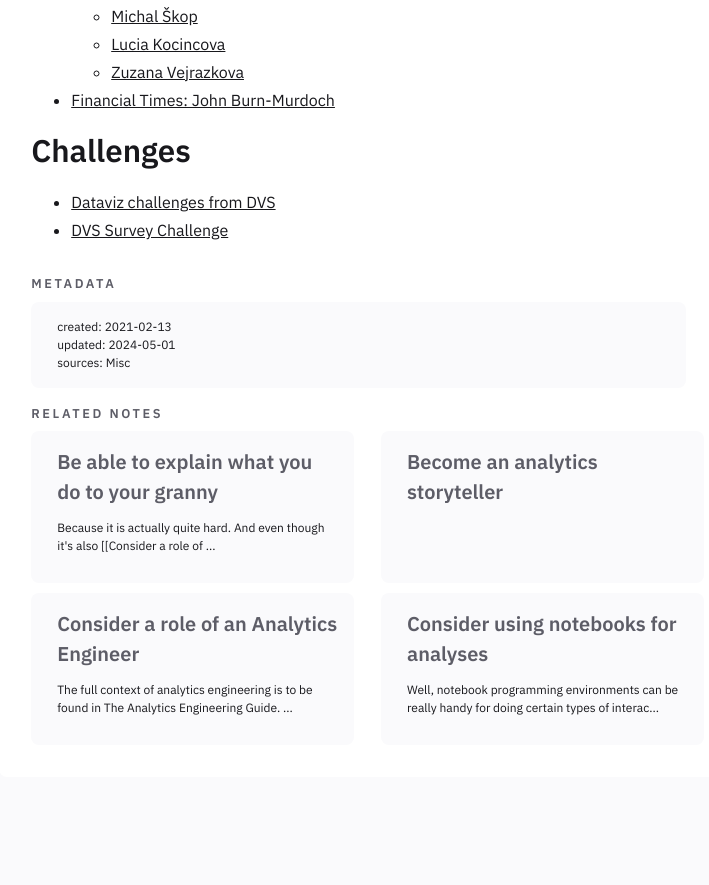
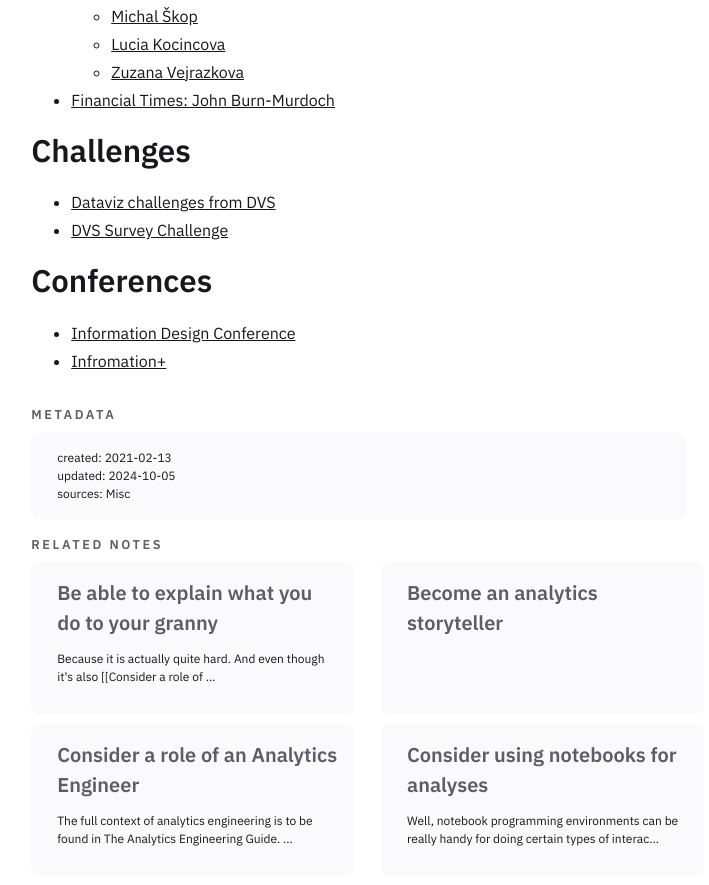
Before and after one commit to one-data-cookie/one-data-cookie.github.io, a Jekyll site: the page built from _notes/data-vis/Learn from others.md, in a window 1280 px wide and 900 px high, scrolled down 2712 px. Shown: the top 885 px of the window, without its empty margins (264-973 px from the left). Built offline with Jekyll 4.4.1, drawn with Linux system fonts in a browser that asks for light colours; before the commit the page ends 3545 px from its top, so only the background shows below that.

Commit message:
sync notes and files as of 2024-10-05 18:25:42 UTC

```diff
--- a/_notes/data-vis/Learn from others.md
+++ b/_notes/data-vis/Learn from others.md
@@ -5,7 +5,7 @@
 tags: [learn, people]
 season: summer
 created: 2021-02-13
-updated: 2024-05-01
+updated: 2024-10-05
 sources: Misc
 ---
 
@@ -92,3 +92,7 @@
 ## Challenges
 - [Dataviz challenges from DVS](https://docs.google.com/spreadsheets/d/1PDsC10-NRVLC5pxZaJ1JO_NzYxVmB7Bx7RPoYPT1h_8/edit#gid=649830353)
 - [DVS Survey Challenge](https://www.datavisualizationsociety.com/2020-survey-challenge)
+
+## Conferences
+- [Information Design Conference](https://www.infographicscongres.eu/)
+- [Infromation+](https://informationplusconference.com/)
```
Also changed, not shown: _notes/data-coding/Learn coding.md (+2 -1 lines), _notes/data-science/Learn data science.md (+2 -1 lines).
